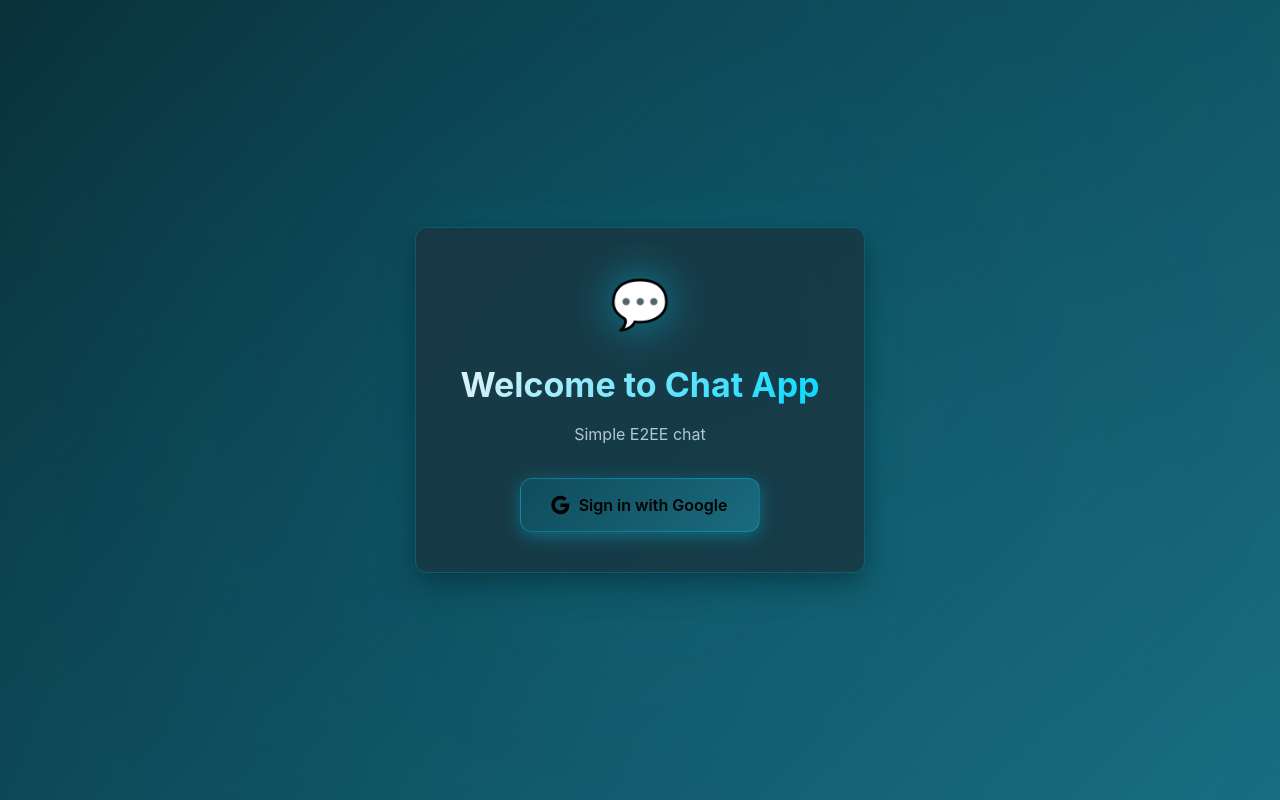
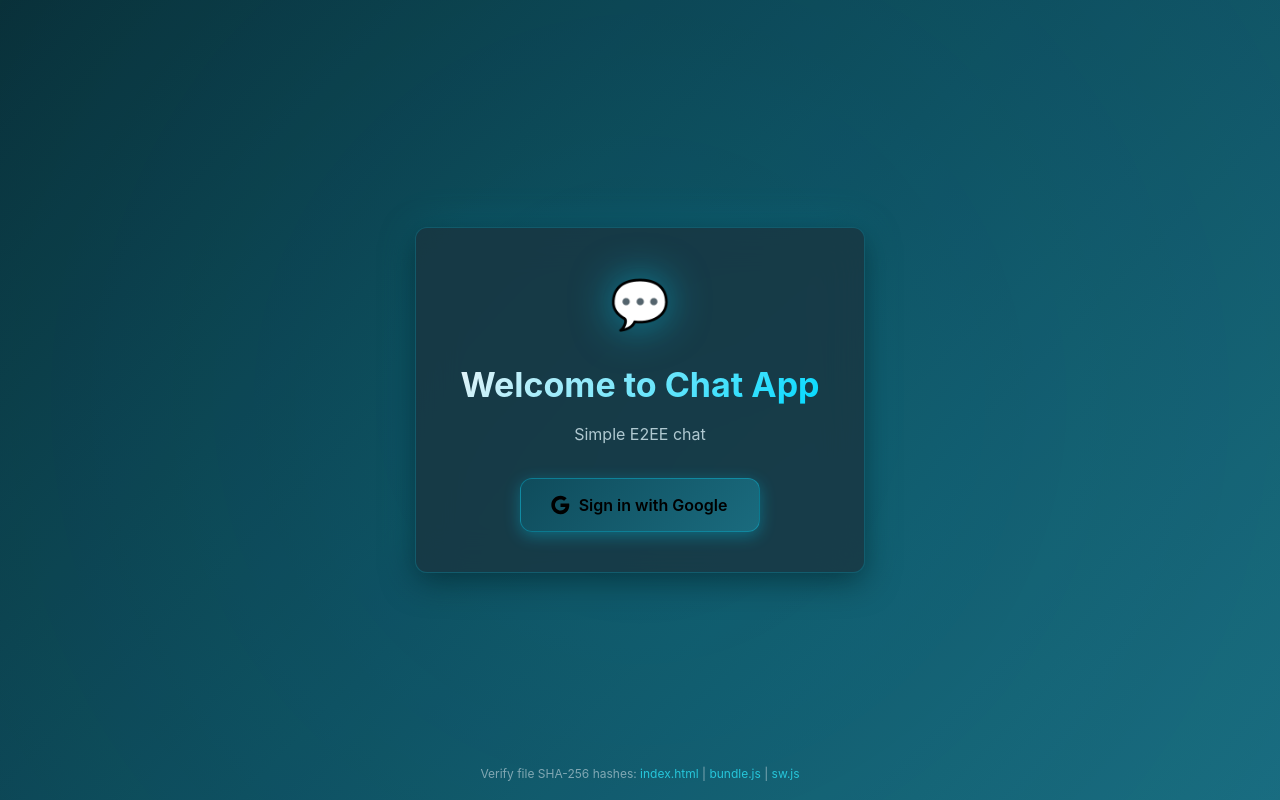
Before and after one commit to sebseb7/chatApp, a React app in the folder client/: page / in a window 1280 px wide. Built offline with nearby package versions, Linux system fonts and the light colour scheme; no server answers.

Commit message:
feat: Add CORS headers for SRI hash verification in Webpack config and implement footer with SHA-256 hash verification links in Login component.

```diff
--- a/client/src/components/Login.js
+++ b/client/src/components/Login.js
@@ -97,6 +97,53 @@ const Login = () => {
                     Sign in with Google
                 </Button>
             </Paper>
+            <Box
+                component="footer"
+                sx={{
+                    position: 'absolute',
+                    bottom: 0,
+                    left: 0,
+                    right: 0,
+                    py: 2,
+                    textAlign: 'center',
+                    fontSize: '0.75rem',
+                    color: 'rgba(176, 201, 209, 0.7)',
+                    zIndex: 1,
+                }}
+            >
+                <Typography variant="caption" component="p">
+                    Verify file SHA-256 hashes:{' '}
+                    <Box
+                        component="a"
+                        href="https://www.srihash.org/?url=https://c.growheads.de/index.html"
+                        target="_blank"
+                        rel="noopener noreferrer"
+                        sx={{ color: '#26c6da', textDecoration: 'none', '&:hover': { textDecoration: 'underline' } }}
+                    >
+                        index.html
+                    </Box>
+                    {' | '}
+                    <Box
+                        component="a"
+                        href="https://www.srihash.org/?url=https://c.growheads.de/bundle.js"
+                        target="_blank"
+                        rel="noopener noreferrer"
+                        sx={{ color: '#26c6da', textDecoration: 'none', '&:hover': { textDecoration: 'underline' } }}
+                    >
+                        bundle.js
+                    </Box>
+                    {' | '}
+                    <Box
+                        component="a"
+                        href="https://www.srihash.org/?url=https://c.growheads.de/sw.js"
+                        target="_blank"
+                        rel="noopener noreferrer"
+                        sx={{ color: '#26c6da', textDecoration: 'none', '&:hover': { textDecoration: 'underline' } }}
+                    >
+                        sw.js
+                    </Box>
+                </Typography>
+            </Box>
         </Box>
     );
 };
--- a/client/webpack.config.js
+++ b/client/webpack.config.js
@@ -42,7 +42,11 @@ module.exports = (env, argv) => {
                 },
                 '/auth': 'http://localhost:3001'
             },
-            allowedHosts: 'all'
+            allowedHosts: 'all',
+            // CORS headers for SRI hash verification (srihash.org)
+            headers: {
+                'Access-Control-Allow-Origin': '*',
+            }
         },
         module: {
             rules: [
```
